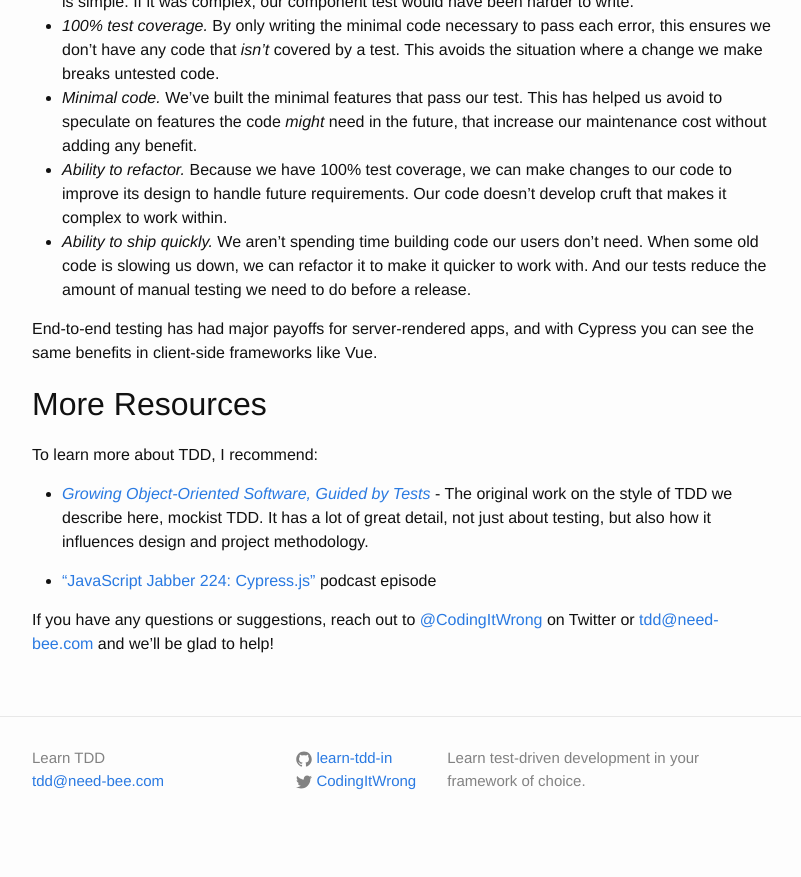
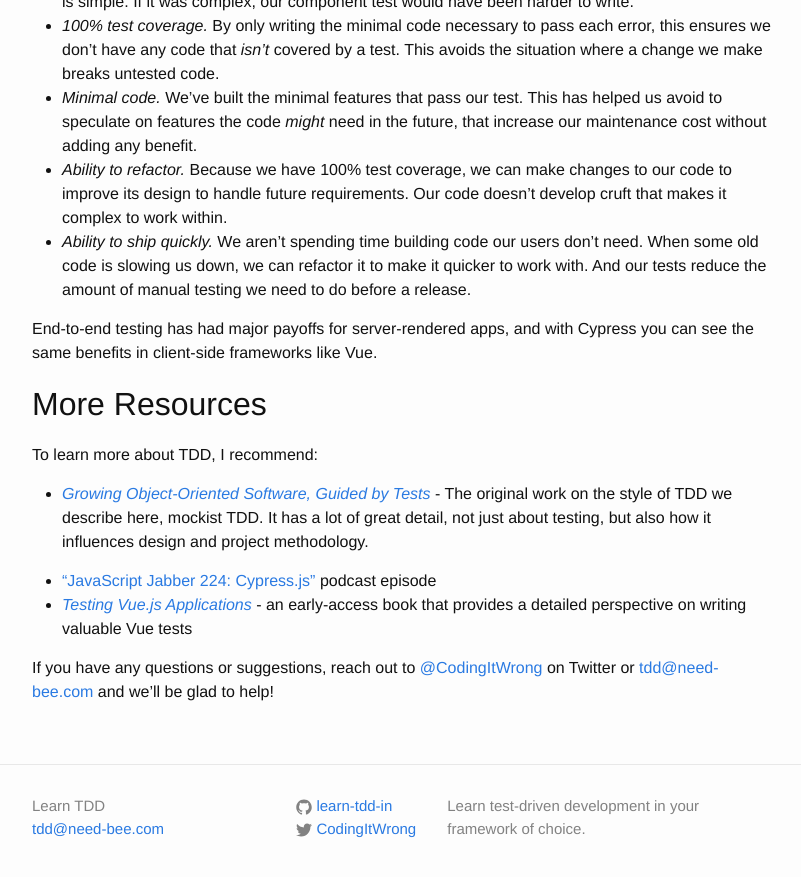
Before and after one commit to learn-tdd-in/learntdd.in, a Jekyll site: the page built from vue/index.md, in a window 1280 px wide and 900 px high, scrolled down 9890 px. Shown: the top 877 px of the window, without its empty margins (238-1039 px from the left). Built offline with Jekyll 4.4.1, drawn with Linux system fonts in a browser that asks for light colours; before the commit the page ends 10742 px from its top, so only the background shows below that.

Commit message:
Add Edd's Vue book

```diff
--- a/vue/index.md
+++ b/vue/index.md
@@ -505,6 +505,7 @@
 
 {% include tutorial-goos.md %}
 * ["JavaScript Jabber 224: Cypress.js"](https://devchat.tv/js-jabber/224-jsj-cypress-js-with-brian-mann) podcast episode
+* [_Testing Vue.js Applications_](https://www.manning.com/books/testing-vuejs-applications) - an early-access book that provides a detailed perspective on writing valuable Vue tests
 
 {% include tutorial-contact.md %}
 
```
